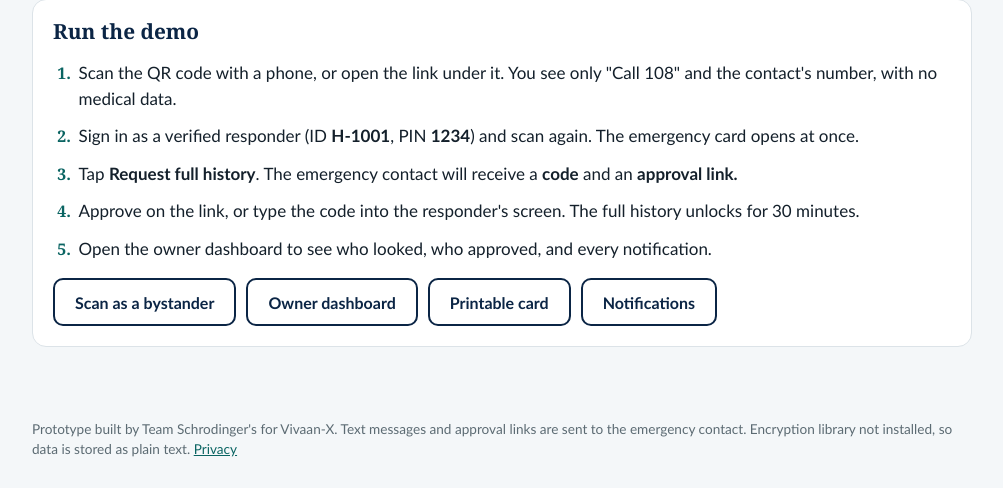
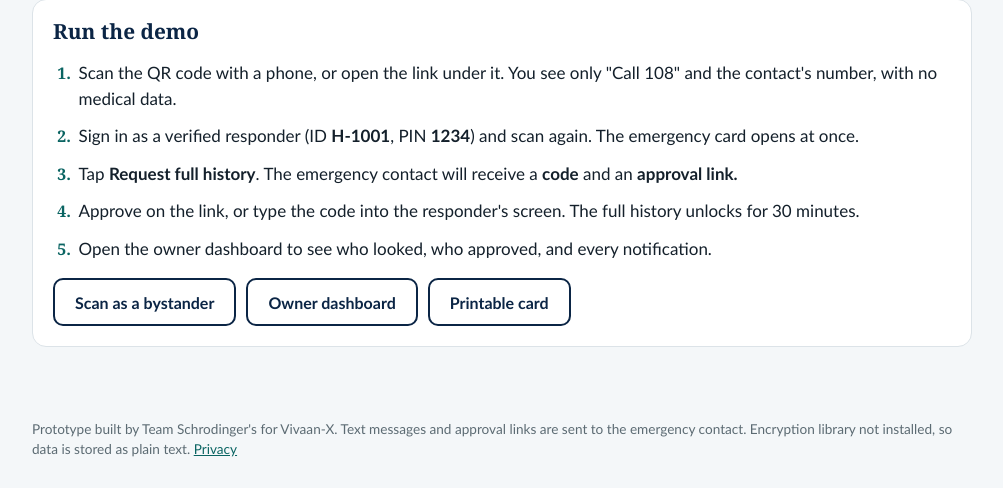
Before and after one commit to dhruvgarg-git/HealthTag, a Python web app: template templates/home.html in a window 1280 px wide. Shown: the part 436-924 px from the top of the page, without its empty margins (138-1141 px from the left). Run offline with Jinja, Linux system fonts and the light colour scheme; the template is opened without the code that fills it: most values are stand-ins (such as "Sample title", 1, 10 or a date in 2020).

Commit message:
Update notifications link to show in demo mode

```diff
--- a/templates/home.html
+++ b/templates/home.html
@@ -30,7 +30,7 @@
     <a class="btn ghost" href="{{ url_for('scan', pid=demo_id) }}">Scan as a bystander</a>
     <a class="btn ghost" href="{{ url_for('owner', pid=demo_id, k=demo_key) }}">Owner dashboard</a>
     <a class="btn ghost" href="{{ url_for('card', pid=demo_id, k=demo_key) }}">Printable card</a>
-    <a class="btn ghost" href="{{ url_for('inbox') }}">Notifications</a>
+    {% if DEMO_MODE %}<a class="btn ghost" href="{{ url_for('inbox') }}">Demo SMS inbox</a>{% endif %}
   </div>
 </section>
 {% endblock %}
```
